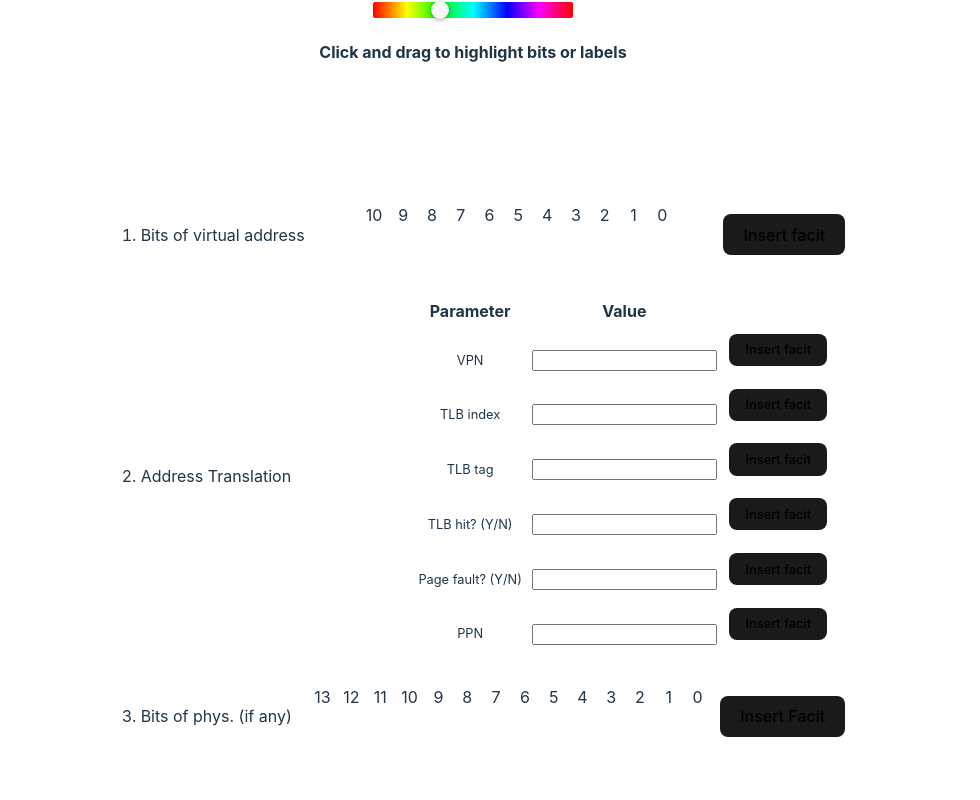
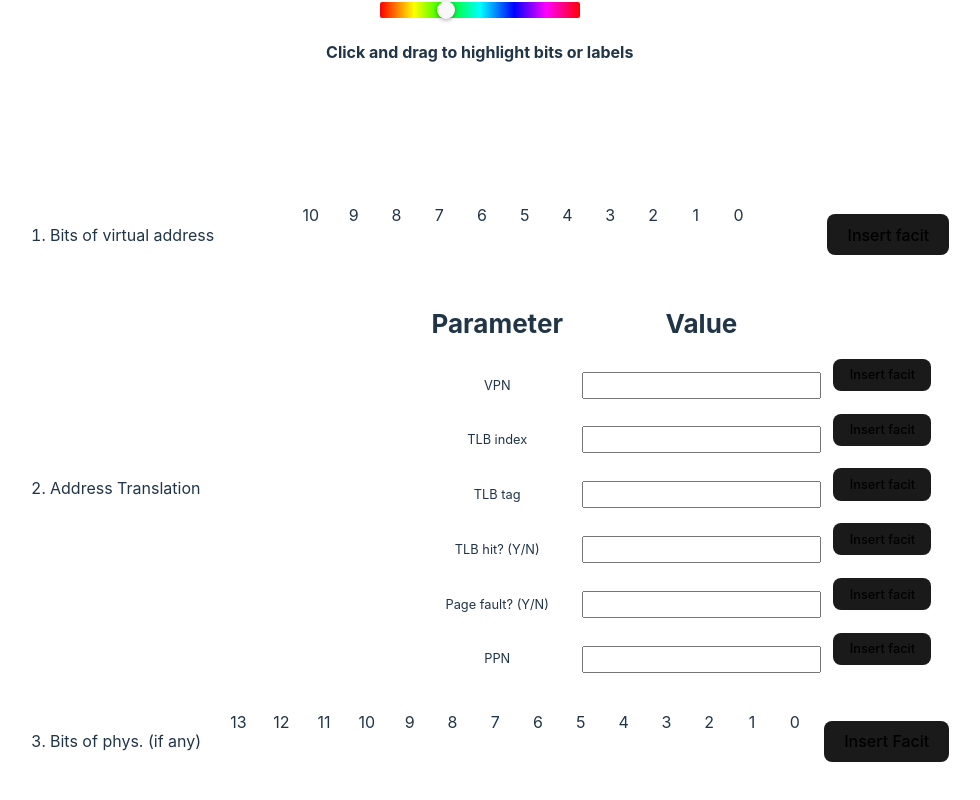
Before and after one commit to MahmoodSeoud/VMAT, a React (Vite) app: page / in a window 1280 px wide. Shown: the part 1087-1887 px from the top of the page, without its empty margins (167-1147 px from the left). Built offline with nearby package versions, Linux system fonts and the light colour scheme.

Commit message:
small css adjustments

```diff
--- a/src/components/Input_table/Input_table.css
+++ b/src/components/Input_table/Input_table.css
@@ -14,8 +14,7 @@
 
 .vbit-input,
 .pbit-input {
-    width: 10px;
-    padding: .2em;
+    width: 1.5em;
     border: solid white .1em;
     padding: .3em;
     font-size: 20px;
@@ -46,9 +45,12 @@
 .table th {
     border-bottom: 1px solid white;
     padding: .5em;
-    font-size: 16px;
+    font-size: 26px;
 }
 
+tr td input {
+    font-size: 1.4em;
+}
 
 .highlight {
     background-color: rgb(118, 118, 31);
```
